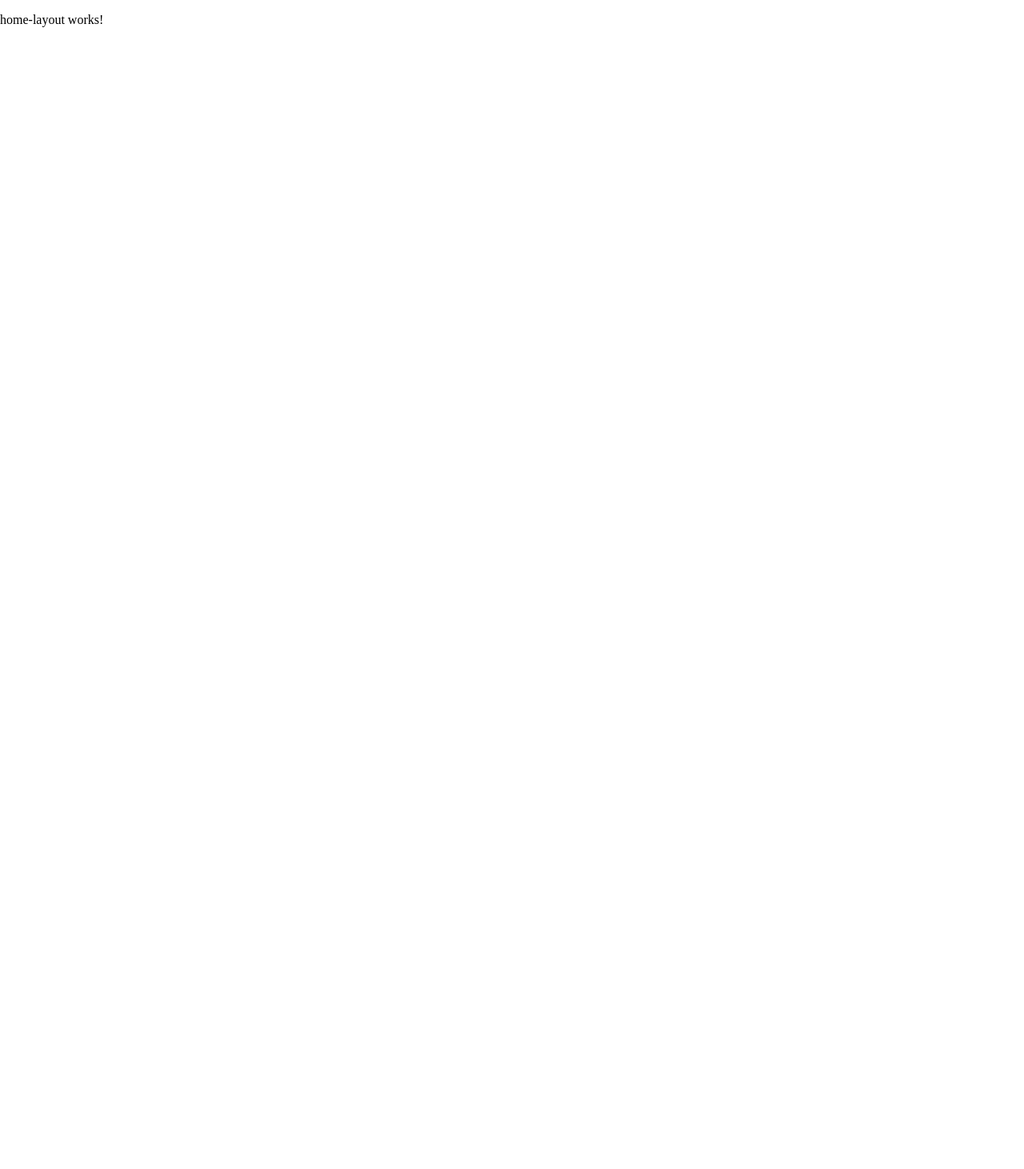
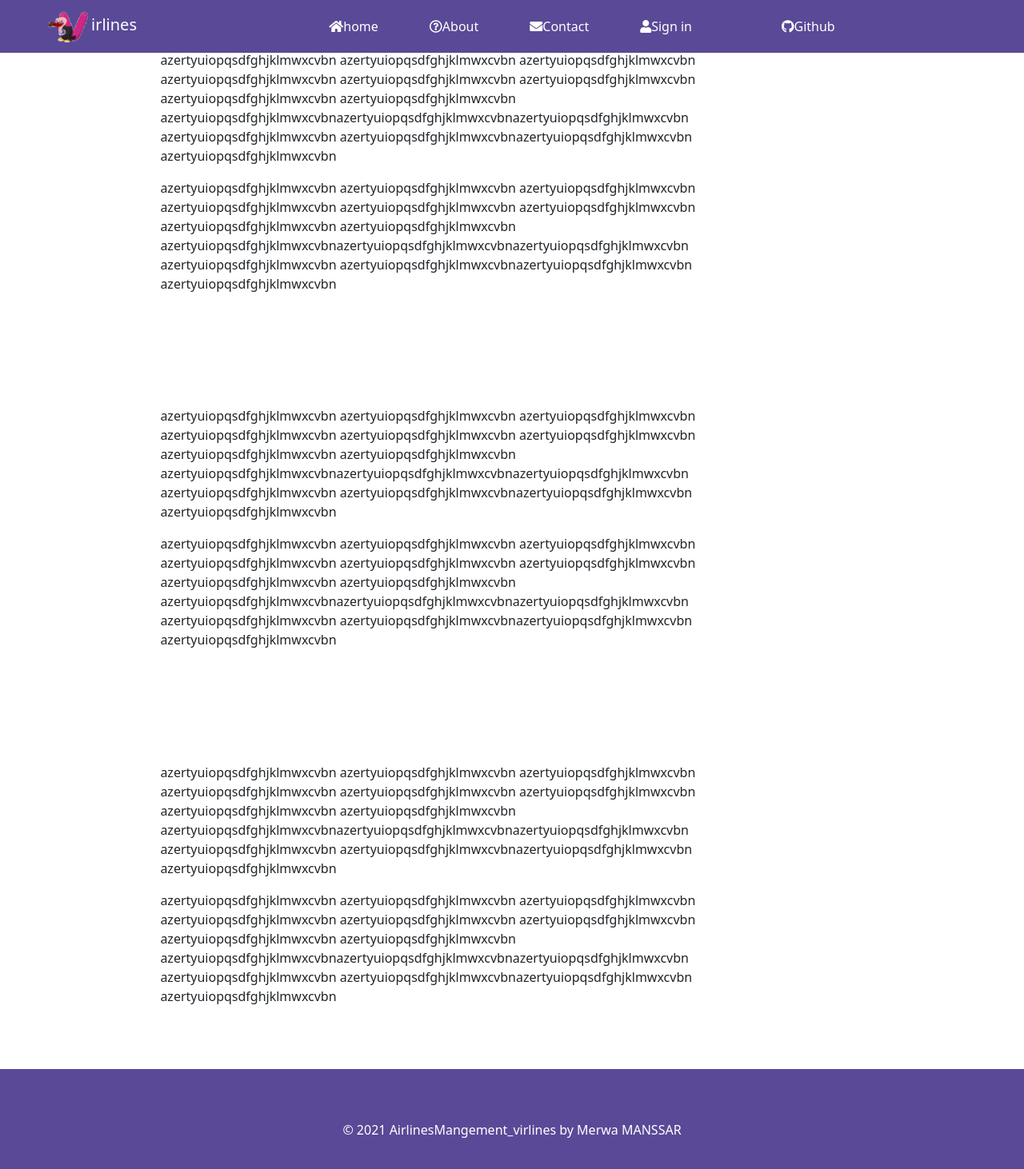
Before and after one commit to Merwa95/Airlines_Management, an Angular app: page / in a window 1280 px wide. Shown: the top 1462 px of the page at 80% size. Before the commit the page ends 816 px from the top, so only its background shows below. Built offline with nearby package versions, Linux system fonts and the light colour scheme.

Commit message:
modification_layer home

```diff
--- a/angular.json
+++ b/angular.json
@@ -36,9 +36,14 @@
 
             ],
             "styles": [
-              "src/styles.scss"
+              "src/styles.scss",
+              "node_modules/@fortawesome/fontawesome-free/css/all.min.css",
+              "node_modules/bootstrap/dist/css/bootstrap.min.css"
+
             ],
-            "scripts": []
+            "scripts": [
+              "node_modules/bootstrap/dist/js/bootstrap.bundle.min.js"
+            ]
           },
           "configurations": {
             "production": {
--- a/package.json
+++ b/package.json
@@ -22,6 +22,8 @@
     "@angular/platform-browser": "~11.0.1",
     "@angular/platform-browser-dynamic": "~11.0.1",
     "@angular/router": "~11.0.1",
+    "@fortawesome/fontawesome-free": "^5.15.3",
+    "bootstrap": "^5.0.1",
     "flex-layout-sass": "^1.0.8",
     "material-icons": "^0.5.2",
     "rxjs": "~6.6.0",
--- a/src/app/app.component.html
+++ b/src/app/app.component.html
@@ -1 +1,59 @@
-<router-outlet></router-outlet>
+<header>
+  <nav class="navbar navbar-expand-md navbar-dark fixed-top" style="background-color:  #5a4996;">
+    <div class="container-fluid ">
+      <a class="navbar-brand" href="#">
+        <img class="ms-5" src="assets/img/logo/virli.png" width="50" height="40" alt="">
+        <span class="ms-1">irlines</span>
+      </a>
+      <button class="navbar-toggler" type="button" data-bs-toggle="collapse" data-bs-target="#navbarsExampleDefault"
+        aria-controls="navbarsExampleDefault" aria-expanded="false" aria-label="Toggle navigation">
+        <span class="navbar-toggler-icon"></span>
+      </button>
+      <div class="collapse navbar-collapse" id="navbarsExampleDefault">
+        <ul class="navbar-nav mx-auto">
+          <li class="nav-item active me-5">
+            <a class="nav-link text-white" routerLink="/">
+              <em class="fas fa-home mr-1"></em><span>home</span>
+            </a>
+          </li>
+          <li class="nav-item active me-5">
+            <a class="nav-link text-white" routerLink="/about">
+              <em class="far fa-question-circle mr-1"></em>About
+            </a>
+          </li>
+          <li class="nav-item active me-5">
+            <a class="nav-link text-white" routerLink="/contact">
+              <em class="fas fa-envelope mr-1"></em>Contact
+            </a>
+          </li>
+          <li class="nav-item active me-5">
+            <a class="nav-link text-white" routerLink="/login">
+              <em class="fas fa-user mr-1"></em>Sign in
+            </a>
+          </li>
+          <li class="nav-item active ms-5">
+            <a class="nav-link text-white" href="https://github.com/Merwa95">
+              <em class="fab fa-github mr-1"></em>Github
+            </a>
+          </li>
+        </ul>
+      </div>
+    </div>
+  </nav>
+</header>
+
+<main>
+  <div class="container-fluid">
+    <router-outlet></router-outlet>
+  </div>
+</main>
+
+<div class="footer">
+  <div class="container">
+    <div class="row">
+      <div class="col-12">
+        <p class="text-center text-white">&copy; 2021 AirlinesMangement_virlines by Merwa MANSSAR</p>
+      </div>
+    </div>
+  </div>
+</div>
--- a/src/app/app.component.scss
+++ b/src/app/app.component.scss
@@ -0,0 +1,5 @@
+
+.footer {
+    background: #5a4996;
+    padding: 4em;
+  }
--- a/src/app/layouts/home-layout/home-layout.component.html
+++ b/src/app/layouts/home-layout/home-layout.component.html
@@ -1 +1,22 @@
-<p>home-layout works!</p>
+<div class="img-holder" data-image="https://raw.github.com/pederan/ImageScroll/master/demo/img/autumn_season-1600x900.jpg" data-image-mobile="https://raw.github.com/pederan/ImageScroll/master/demo/img/autumn_season-800x450.jpg" data-width="1600" data-height="900"></div>
+
+<section>
+  <p>azertyuiopqsdfghjklmwxcvbn azertyuiopqsdfghjklmwxcvbn azertyuiopqsdfghjklmwxcvbn azertyuiopqsdfghjklmwxcvbn azertyuiopqsdfghjklmwxcvbn azertyuiopqsdfghjklmwxcvbn azertyuiopqsdfghjklmwxcvbn azertyuiopqsdfghjklmwxcvbn azertyuiopqsdfghjklmwxcvbnazertyuiopqsdfghjklmwxcvbnazertyuiopqsdfghjklmwxcvbn azertyuiopqsdfghjklmwxcvbn azertyuiopqsdfghjklmwxcvbnazertyuiopqsdfghjklmwxcvbn azertyuiopqsdfghjklmwxcvbn</p>
+  <p>azertyuiopqsdfghjklmwxcvbn azertyuiopqsdfghjklmwxcvbn azertyuiopqsdfghjklmwxcvbn azertyuiopqsdfghjklmwxcvbn azertyuiopqsdfghjklmwxcvbn azertyuiopqsdfghjklmwxcvbn azertyuiopqsdfghjklmwxcvbn azertyuiopqsdfghjklmwxcvbn azertyuiopqsdfghjklmwxcvbnazertyuiopqsdfghjklmwxcvbnazertyuiopqsdfghjklmwxcvbn azertyuiopqsdfghjklmwxcvbn azertyuiopqsdfghjklmwxcvbnazertyuiopqsdfghjklmwxcvbn azertyuiopqsdfghjklmwxcvbn</p>
+
+</section>
+
+<div class="img-holder" data-image="https://raw.github.com/pederan/ImageScroll/master/demo/img/japan_digital_nature-1680x1050.jpg" data-image-mobile="https://raw.github.com/pederan/ImageScroll/master/demo/img/japan_digital_nature-800x500.jpg" data-width="1680" data-height="1050"></div>
+
+<section>
+  <p>azertyuiopqsdfghjklmwxcvbn azertyuiopqsdfghjklmwxcvbn azertyuiopqsdfghjklmwxcvbn azertyuiopqsdfghjklmwxcvbn azertyuiopqsdfghjklmwxcvbn azertyuiopqsdfghjklmwxcvbn azertyuiopqsdfghjklmwxcvbn azertyuiopqsdfghjklmwxcvbn azertyuiopqsdfghjklmwxcvbnazertyuiopqsdfghjklmwxcvbnazertyuiopqsdfghjklmwxcvbn azertyuiopqsdfghjklmwxcvbn azertyuiopqsdfghjklmwxcvbnazertyuiopqsdfghjklmwxcvbn azertyuiopqsdfghjklmwxcvbn</p>
+  <p>azertyuiopqsdfghjklmwxcvbn azertyuiopqsdfghjklmwxcvbn azertyuiopqsdfghjklmwxcvbn azertyuiopqsdfghjklmwxcvbn azertyuiopqsdfghjklmwxcvbn azertyuiopqsdfghjklmwxcvbn azertyuiopqsdfghjklmwxcvbn azertyuiopqsdfghjklmwxcvbn azertyuiopqsdfghjklmwxcvbnazertyuiopqsdfghjklmwxcvbnazertyuiopqsdfghjklmwxcvbn azertyuiopqsdfghjklmwxcvbn azertyuiopqsdfghjklmwxcvbnazertyuiopqsdfghjklmwxcvbn azertyuiopqsdfghjklmwxcvbn</p>
+
+</section>
+
+<div class="img-holder" data-image="https://raw.github.com/pederan/ImageScroll/master/demo/img/german_landscapes-1600x900.jpg" data-image-mobile="https://raw.github.com/pederan/ImageScroll/master/demo/img/german_landscapes-800x450.jpg"></div>
+
+<section>
+  <p>azertyuiopqsdfghjklmwxcvbn azertyuiopqsdfghjklmwxcvbn azertyuiopqsdfghjklmwxcvbn azertyuiopqsdfghjklmwxcvbn azertyuiopqsdfghjklmwxcvbn azertyuiopqsdfghjklmwxcvbn azertyuiopqsdfghjklmwxcvbn azertyuiopqsdfghjklmwxcvbn azertyuiopqsdfghjklmwxcvbnazertyuiopqsdfghjklmwxcvbnazertyuiopqsdfghjklmwxcvbn azertyuiopqsdfghjklmwxcvbn azertyuiopqsdfghjklmwxcvbnazertyuiopqsdfghjklmwxcvbn azertyuiopqsdfghjklmwxcvbn</p>
+  <p>azertyuiopqsdfghjklmwxcvbn azertyuiopqsdfghjklmwxcvbn azertyuiopqsdfghjklmwxcvbn azertyuiopqsdfghjklmwxcvbn azertyuiopqsdfghjklmwxcvbn azertyuiopqsdfghjklmwxcvbn azertyuiopqsdfghjklmwxcvbn azertyuiopqsdfghjklmwxcvbn azertyuiopqsdfghjklmwxcvbnazertyuiopqsdfghjklmwxcvbnazertyuiopqsdfghjklmwxcvbn azertyuiopqsdfghjklmwxcvbn azertyuiopqsdfghjklmwxcvbnazertyuiopqsdfghjklmwxcvbn azertyuiopqsdfghjklmwxcvbn</p>
+  </section>
--- a/src/app/layouts/home-layout/home-layout.component.scss
+++ b/src/app/layouts/home-layout/home-layout.component.scss
@@ -0,0 +1,3 @@
+body { margin: 0; padding: 0;}
+#container {width:100%;}
+section { padding: 5% 15%; margin: 0 auto;}
--- a/src/app/layouts/login-layout/login-layout-routing.module.ts
+++ b/src/app/layouts/login-layout/login-layout-routing.module.ts
@@ -1,7 +1,11 @@
+import { LoginLayoutComponent } from './login-layout.component';
 import { NgModule } from '@angular/core';
 import { Routes, RouterModule } from '@angular/router';
 
-const routes: Routes = [];
+const routes: Routes = [
+  {
+    path: '', component: LoginLayoutComponent, children: []}
+];
 
 @NgModule({
   imports: [RouterModule.forChild(routes)],
--- a/src/environments/environment.ts
+++ b/src/environments/environment.ts
@@ -2,8 +2,20 @@
 // `ng build --prod` replaces `environment.ts` with `environment.prod.ts`.
 // The list of file replacements can be found in `angular.json`.
 
+/*export const environment = {
+  production: false
+};*/
+
+
 export const environment = {
-  production: false
+  production: false,
+  application:
+  {
+    name: 'Airlines_mangement',
+    angular: 'Angular 12.0.0',
+    bootstrap: 'Bootstrap 5.0.1',
+    fontawesome: 'Font Awesome 5.15.3',
+  }
 };
 
 /*
```
Also changed, not shown: src/app/layouts/home-layout/home-layout.component.ts (+4 -3 lines), src/environments/environment.prod.ts (+11 -1 lines), src/assets/img/logo/virli.png (added), 1 other file (tests, documents, lock files or other folders).
